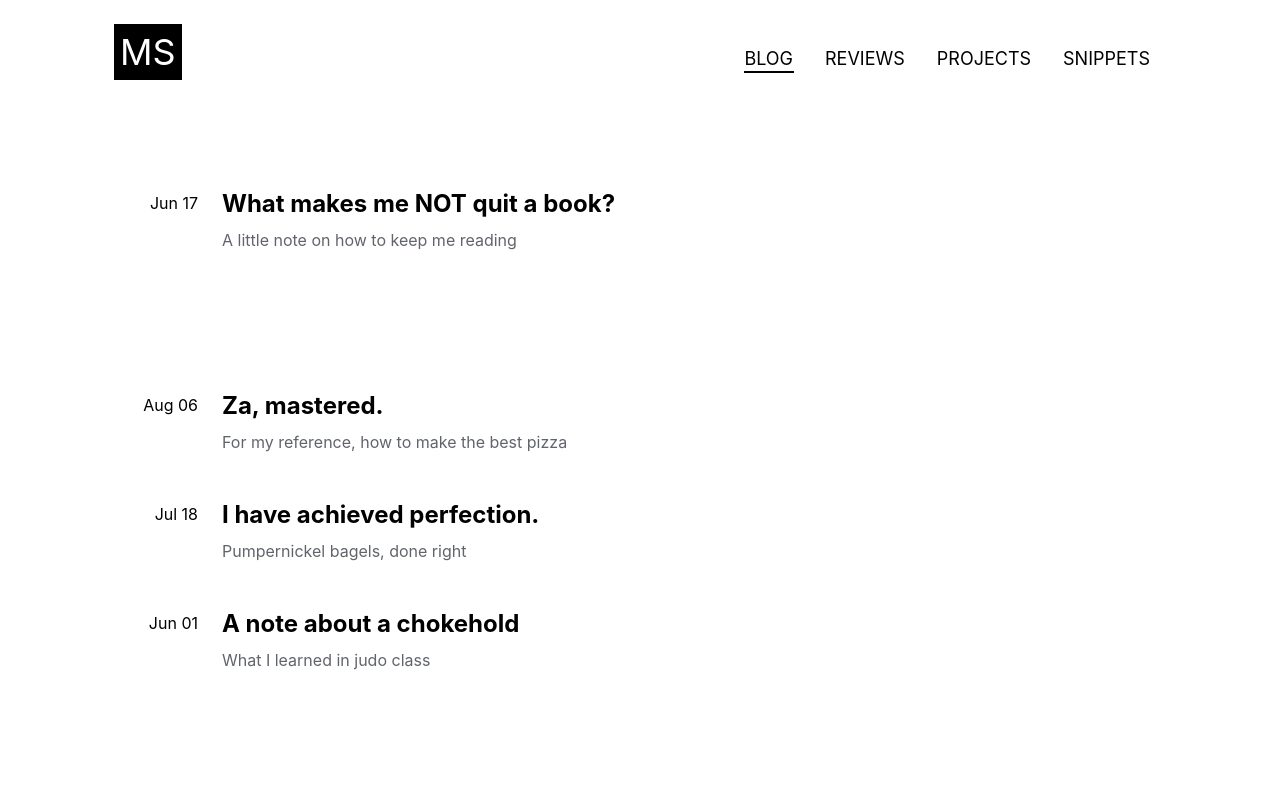
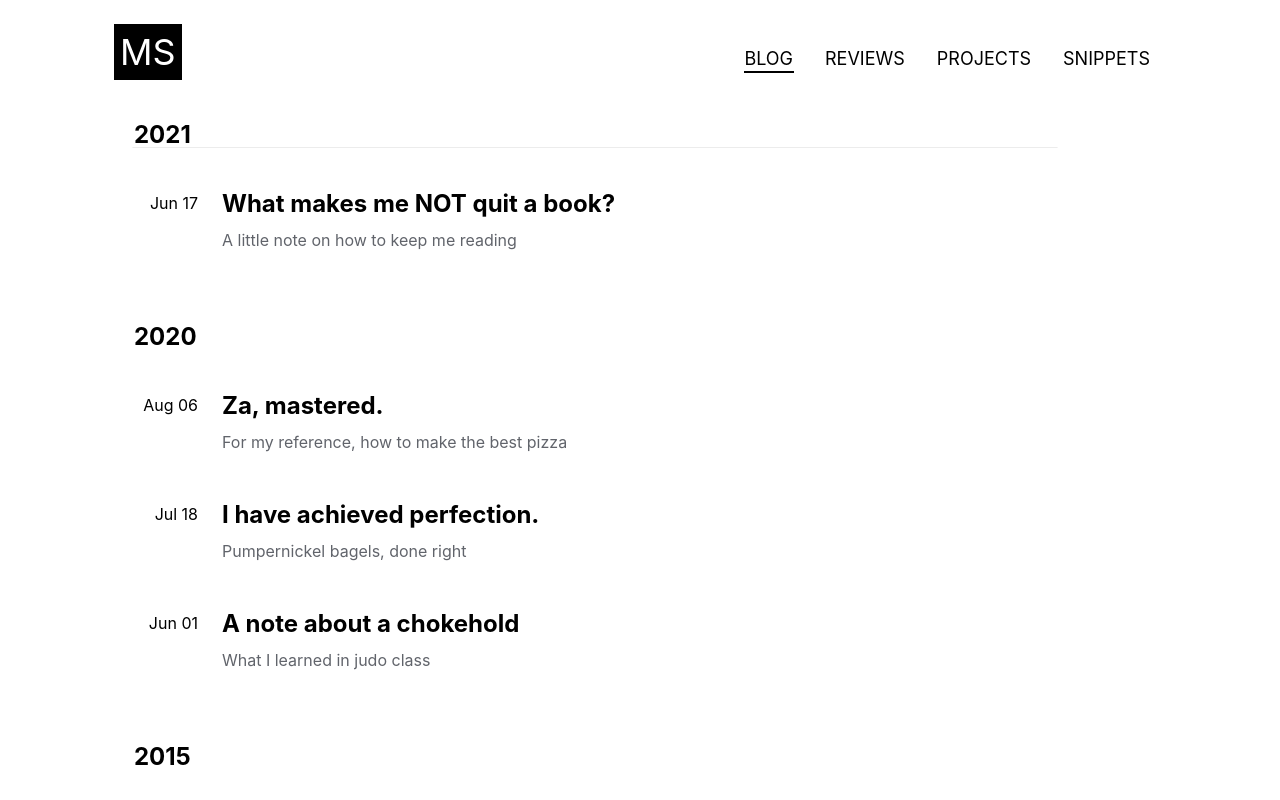
Before and after one commit to seinwave/mattseidholz, a Next.js app: page /blog in a window 1280 px wide. Shown: the top 800 px of the page. Built offline with nearby package versions, Linux system fonts and the light colour scheme.

Commit message:
Remove non-functioning scroll-up detector...

```diff
--- a/pages/blog.tsx
+++ b/pages/blog.tsx
@@ -14,83 +14,6 @@ export default function Blog({ posts }) {
   let uniqueYears = new Set(years);
   years = [...uniqueYears];
   const sortedYears = years.sort((a, b) => (a > b ? -1 : 1));
-
-  const [scrollValue, setScrollValue] = React.useState<number>(0);
-
-  let initialYearMap = years.reduce((allYears, currentYear) => {
-    allYears[currentYear] = "idle";
-    return allYears;
-  }, {});
-
-  function scrollUpReset(exceptionYear) {
-    for (let year in initialYearMap) {
-      if (year !== exceptionYear) year = "idle";
-    }
-    return initialYearMap;
-  }
-
-  const [yearMap, setYearMap] = React.useState(initialYearMap);
-
-  function shallowEqual(object1, object2) {
-    const keys1 = Object.keys(object1);
-    const keys2 = Object.keys(object2);
-
-    if (keys1.length !== keys2.length) {
-      return false;
-    }
-
-    for (let key of keys1) {
-      if (object1[key] !== object2[key]) {
-        return false;
-      }
-    }
-
-    return true;
-  }
-
-  // function handleScroll() {
-  //   yearsRef.current.map((ref, i) => {
-  //     const rect = ref.getBoundingClientRect();
-  //     const numericalYear = parseInt(ref.firstChild.textContent);
-  //     const { y, height } = rect;
-  //     const scrollingValue = document.documentElement.scrollTop;
-  //     if (
-  //       scrollingValue > scrollValue &&
-  //       initialYearMap[numericalYear] !== "top"
-  //     ) {
-  //       if (y < 200 && y > 0 && initialYearMap[numericalYear] !== "top") {
-  //         if (
-  //           initialYearMap[numericalYear + 1] &&
-  //           initialYearMap[numericalYear + 1] !== "fading"
-  //         ) {
-  //           initialYearMap[numericalYear + 1] = "fading";
-  //         }
-  //         initialYearMap[numericalYear] = "top";
-  //         if (!shallowEqual(yearMap, initialYearMap)) {
-  //           setYearMap(initialYearMap);
-  //         }
-  //       }
-  //     } else {
-  //       if (y < 0 && y + height > 0) {
-  //         scrollUpReset(numericalYear);
-  //         initialYearMap[numericalYear] = "top";
-  //         if (!shallowEqual(yearMap, initialYearMap)) {
-  //           console.log("shallow not equal");
-  //           setYearMap(initialYearMap);
-  //         }
-  //       }
-  //     }
-
-  //     setScrollValue(() => (scrollingValue <= 0 ? 0 : scrollingValue));
-  //   });
-  // }
-
-  // React.useEffect(() => {
-  //   yearsRef.current = yearsRef.current.slice(0, years.length);
-  //   window.addEventListener("scroll", handleScroll);
-
-  //   return () => window.removeEventListener("scroll", handleScroll);
-  // }, []);
 
   return (
     <>
--- a/pages/blogYear.tsx
+++ b/pages/blogYear.tsx
@@ -1,74 +1,57 @@
 import React from "react";
-import { useEffect } from "react";
+
 import styled, { keyframes } from "styled-components";
 import { QUERIES } from "../styles/CONSTANTS";
 
 function BlogYear({ year }) {
   const yearRef = React.useRef(null);
-  const [scrollValue, setScrollValue] = React.useState<number>(0);
-
-  const [status, setStatus] = React.useState<string | undefined>();
+  const [status, setStatus] = React.useState<string | undefined>("idle");
   function handleScroll() {
     const rect = yearRef.current.getBoundingClientRect();
-    const { y, height } = rect;
+    const { y } = rect;
 
-    const scrollingValue = document.documentElement.scrollTop;
-
-    if (scrollingValue > scrollValue) {
-      if (y < 200 && y > 0) {
+    if (y < 180 && y > 0) {
       setStatus("top");
     }
-      if (y < 96) {
+
+    // ie - we are scrolling down
+    if (y < 96 && status !== "gone") {
       setStatus("fading");
     }
+
+    // ie - we are scrolling up
+    if (y < 96 && status === "gone") {
+      setStatus("top");
     }
-    setScrollValue(() => (scrollingValue <= 0 ? 0 : scrollingValue));
+
+    if (y < 60) {
+      setStatus("gone");
+    }
+
+    if (y > 170) {
+      setStatus("idle");
+    }
   }
 
   React.useEffect(() => {
     window.addEventListener("scroll", handleScroll);
-    setStatus("idle");
     return () => window.removeEventListener("scroll", handleScroll);
   }, []);
 
   return (
-    <Year
-      status={status}
-      ref={yearRef}
-      style={{ "--yearTextOpacity": status === "top" ? 1 : 0 }}
-    >
-      <FadeOutDiv
-        style={{
-          "--underlineOpacity": status === "top" || status === "idle" ? 1 : 0,
-        }}
-        status={status}
-      >
-        {year}
-      </FadeOutDiv>
+    <Year status={status} data={status} ref={yearRef}>
+      <FadeOutDiv status={status}>{year}</FadeOutDiv>
+      <YearBar status={status} barData={status} />
     </Year>
   );
 }
 
-const fadeIn = keyframes`
-0% {opacity: 0;}
-100% {opacity: 1;}
-`;
-
-const fadeOut = keyframes`
-0% {opacity: 1;
-}
-100% {opacity: 0;
-transform: translateY(-12px);
-transform: translateX(-4px);}
-`;
-
 const FadeOutDiv = styled.div`
-  animation: ${(props) => {
-      return props.status === "fading" ? fadeOut : null;
-    }}
-    0.3s linear;
-  animation-iteration-count: 1;
-  opacity: var(--underlineOpacity);
+  ${(props) =>
+    props.status === "fading" ? `transform: translateY(-6px);` : null};
+  opacity: ${(props) =>
+    props.status === "fading" || props.status === "gone" ? 0 : 1};
+  transition: opacity 0.6s, transform 0.3s;
 `;
 
 const Year = styled.div`
@@ -80,12 +63,12 @@ const Year = styled.div`
   background-color: #fff;
   font-weight: 700;
   margin-bottom: 24px;
-
   @media ${QUERIES.phone} {
     margin-left: -1.5rem;
   }
+`;
 
-  &:after {
+const YearBar = styled.div`
   content: "";
   position: absolute;
   width: 100%;
@@ -95,8 +78,10 @@ const Year = styled.div`
   z-index: -1;
   transform: scale(0.9);
   background-color: #dcdcdc;
-    opacity: var(--yearTextOpacity);
-  }
+  opacity: ${(props) => {
+    return props.barData === "top" ? 0.6 : 0;
+  }};
+  transition: opacity 0.3s;
 `;
 
 export default React.memo(BlogYear);
```
Lines whose indentation alone changed are shown as unchanged.
